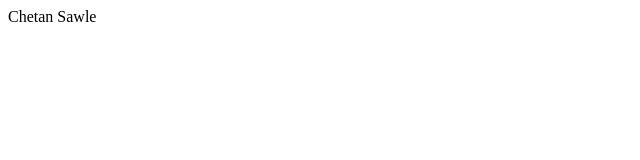
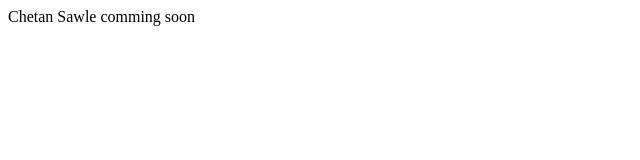
Before and after one commit to sawle/portfolio, a plain HTML site: page index.html in a window 1280 px wide. Shown: the whole page, without its empty margins (0-640 px from the left). Drawn offline with Linux system fonts and the light colour scheme.

Commit message:
Update index.html

```diff
--- a/index.html
+++ b/index.html
@@ -4,6 +4,6 @@
 	<title>Portfolio</title>
 </head>
 <body>
- <div>Chetan Sawle</div>
+ <div>Chetan Sawle comming soon</div>
 </body>
 </html>
```
